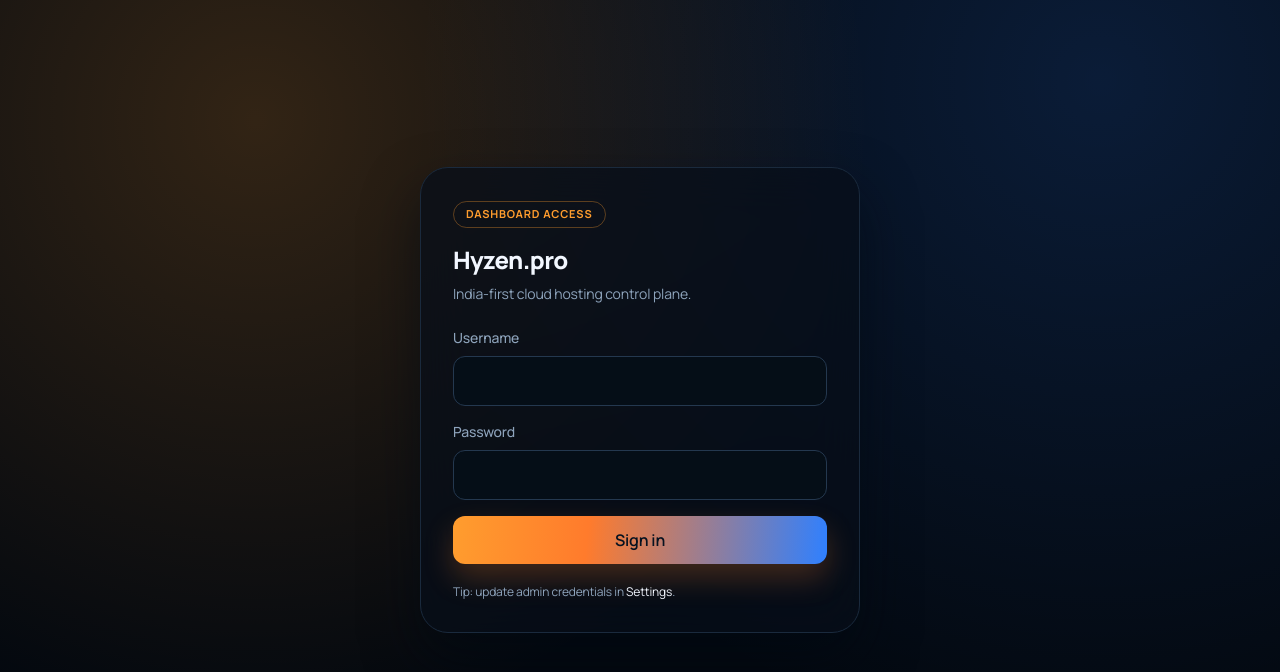
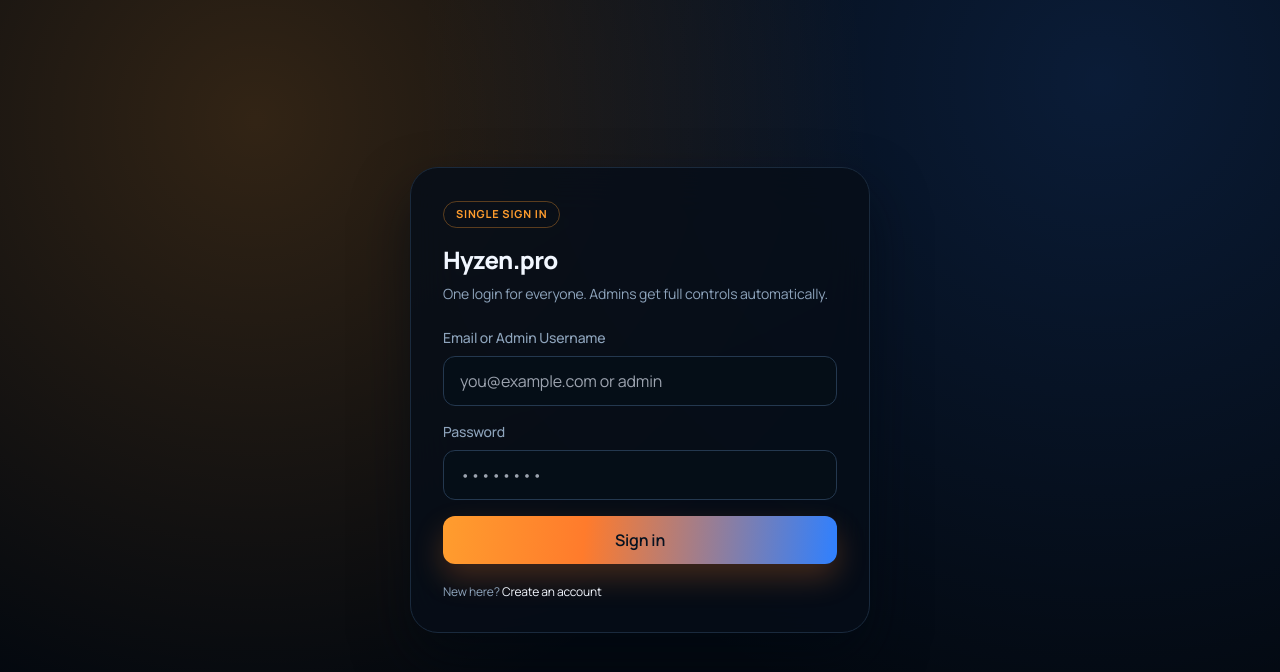
Before and after one commit to abhinavsinghyeah-lgtm/hyzen, a React (Vite) app in the folder frontend/: page /login in a window 1280 px wide. Shown: the top 672 px of the page. Built offline with nearby package versions, Linux system fonts and the light colour scheme.

Commit message:
feat: unify admin/user login flow and clean dashboard copy

```diff
--- a/frontend/src/App.jsx
+++ b/frontend/src/App.jsx
@@ -15,7 +15,6 @@
 import AdminUserContainers from "./pages/AdminUserContainers.jsx";
 import AdminUserContainerControl from "./pages/AdminUserContainerControl.jsx";
 
-import UserLogin from "./pages/User/Login.jsx";
 import UserRegister from "./pages/User/Register.jsx";
 import UserDashboard from "./pages/User/Dashboard.jsx";
 import UserContainers from "./pages/User/Containers.jsx";
@@ -37,7 +36,7 @@
 function RequireUserAuth({ children }) {
   const token = localStorage.getItem("hyzen_user_jwt");
   const location = useLocation();
-  if (!token) return <Navigate to="/user/login" replace state={{ from: location }} />;
+  if (!token) return <Navigate to="/login" replace state={{ from: location }} />;
   return children;
 }
 
@@ -66,17 +65,20 @@
 export default function App() {
   const adminToken = localStorage.getItem("hyzen_jwt");
   const userToken = localStorage.getItem("hyzen_user_jwt");
+  const isAdminUser = api.getUserIsAdmin();
+
+  const defaultAuthedRoute = adminToken || isAdminUser ? "/overview" : userToken ? "/user/dashboard" : "/login";
 
   return (
     <Routes>
-      <Route path="/login" element={adminToken ? <Navigate to="/overview" replace /> : <Login />} />
+      <Route path="/login" element={adminToken || userToken ? <Navigate to={defaultAuthedRoute} replace /> : <Login />} />
 
-      <Route path="/user/login" element={userToken ? <Navigate to="/user/dashboard" replace /> : <UserLogin />} />
+      <Route path="/user/login" element={<Navigate to="/login" replace />} />
       <Route path="/user/register" element={<UserRegister />} />
 
       <Route
         path="/"
-        element={<Navigate to="/user/login" replace />}
+        element={<Navigate to={defaultAuthedRoute} replace />}
       />
 
       <Route
@@ -242,7 +244,7 @@
         }
       />
 
-      <Route path="*" element={<Navigate to={adminToken ? "/overview" : "/user/login"} replace />} />
+      <Route path="*" element={<Navigate to={defaultAuthedRoute} replace />} />
     </Routes>
   );
 }
--- a/frontend/src/api.js
+++ b/frontend/src/api.js
@@ -98,12 +98,14 @@
 
 export function adminLogout() {
   localStorage.removeItem("hyzen_jwt");
+  localStorage.removeItem("hyzen_user_jwt");
   window.location.href = "/login";
 }
 
 export function userLogout() {
   localStorage.removeItem("hyzen_user_jwt");
-  window.location.href = "/user/login";
+  localStorage.removeItem("hyzen_jwt");
+  window.location.href = "/login";
 }
 
 export const api = {
--- a/frontend/src/pages/Login.jsx
+++ b/frontend/src/pages/Login.jsx
@@ -1,6 +1,6 @@
 import React, { useState } from "react";
-import { useNavigate } from "react-router-dom";
-import { apiLogin } from "../api.js";
+import { Link, useLocation, useNavigate } from "react-router-dom";
+import { api, apiLogin } from "../api.js";
 import { brand } from "../config/brand.js";
 
 function accentWithOpacity(hex, alphaHex) {
@@ -9,24 +9,62 @@
 
 export default function Login() {
   const navigate = useNavigate();
-  const [username, setUsername] = useState("");
+  const location = useLocation();
+  const [identifier, setIdentifier] = useState("");
   const [password, setPassword] = useState("");
   const [error, setError] = useState("");
   const [loading, setLoading] = useState(false);
 
   const glowBlue = accentWithOpacity(brand.accentColor, "2b");
   const glowOrange = accentWithOpacity(brand.primaryColor, "30");
+  const fromPath = location.state?.from?.pathname || "";
+
+  function routeAfterUserLogin(token) {
+    const payload = api.decodeJwtPayload(token);
+    if (payload?.is_admin === true) {
+      navigate("/overview", { replace: true });
+      return;
+    }
+
+    if (fromPath.startsWith("/user/")) {
+      navigate(fromPath, { replace: true });
+      return;
+    }
+
+    navigate("/user/dashboard", { replace: true });
+  }
 
   async function onSubmit(e) {
     e.preventDefault();
     setError("");
     setLoading(true);
+
     try {
-      const { token } = await apiLogin({ username, password });
+      localStorage.removeItem("hyzen_jwt");
+      localStorage.removeItem("hyzen_user_jwt");
+
+      try {
+        const userRes = await fetch(`${api.API_BASE_URL}/api/user/login`, {
+          method: "POST",
+          headers: { "Content-Type": "application/json" },
+          body: JSON.stringify({ email: identifier, password }),
+        });
+
+        if (userRes.ok) {
+          const userData = await userRes.json();
+          localStorage.setItem("hyzen_user_jwt", userData.token);
+          routeAfterUserLogin(userData.token);
+          return;
+        }
+      } catch {
+        // Fall back to admin credentials flow.
+      }
+
+      const { token } = await apiLogin({ username: identifier, password });
       localStorage.setItem("hyzen_jwt", token);
-      navigate("/overview");
+      navigate("/overview", { replace: true });
     } catch (err) {
-      setError(err?.message || "Login failed");
+      setError(err?.message || "Invalid credentials");
     } finally {
       setLoading(false);
     }
@@ -42,9 +80,9 @@
       }}
     >
       <div
-        className="w-full max-w-[440px] backdrop-blur-xl rounded-[28px] border transition-all duration-200"
+        className="w-full max-w-[460px] backdrop-blur-xl rounded-[28px] border transition-all duration-200"
         style={{
-          backgroundColor: brand.glassCardBg,
+          backgroundColor: "rgba(7, 14, 24, 0.84)",
           borderColor: brand.border,
           boxShadow: "0 26px 54px rgba(2, 9, 18, 0.56)",
         }}
@@ -52,24 +90,24 @@
         <div className="p-8">
           <div className="mb-6">
             <div className="inline-flex items-center px-3 py-1 rounded-full border mb-4" style={{ borderColor: `${brand.primaryColor}55`, color: brand.primaryColor, fontSize: 11, fontWeight: 700, letterSpacing: 0.8 }}>
-              DASHBOARD ACCESS
+              SINGLE SIGN IN
             </div>
             <div className="text-2xl font-extrabold tracking-tight" style={{ color: brand.textPrimary }}>
               {brand.name}
             </div>
             <div className="mt-2 text-sm" style={{ color: brand.textMuted }}>
-              {brand.tagline}
+              One login for everyone. Admins get full controls automatically.
             </div>
           </div>
 
           <form onSubmit={onSubmit} className="space-y-4">
             <div>
               <label className="block mb-2 text-sm font-medium" style={{ color: brand.textMuted }}>
-                Username
+                Email or Admin Username
               </label>
               <input
-                value={username}
-                onChange={(e) => setUsername(e.target.value)}
+                value={identifier}
+                onChange={(e) => setIdentifier(e.target.value)}
                 className="w-full rounded-xl outline-none transition-all duration-200"
                 style={{
                   backgroundColor: brand.inputBg,
@@ -77,6 +115,7 @@
                   color: brand.textPrimary,
                   padding: "12px 16px",
                 }}
+                placeholder="you@example.com or admin"
               />
             </div>
 
@@ -95,6 +134,7 @@
                   color: brand.textPrimary,
                   padding: "12px 16px",
                 }}
+                placeholder="••••••••"
               />
             </div>
 
@@ -127,7 +167,10 @@
           </form>
 
           <div className="mt-5 text-xs" style={{ color: brand.textMuted }}>
-            Tip: update admin credentials in <span style={{ color: brand.textPrimary }}>Settings</span>.
+            New here?{" "}
+            <Link to="/user/register" style={{ color: brand.textPrimary }}>
+              Create an account
+            </Link>
           </div>
         </div>
       </div>
--- a/frontend/src/pages/Overview.jsx
+++ b/frontend/src/pages/Overview.jsx
@@ -131,7 +131,7 @@
       key: "running",
       label: "Running",
       value: counts.running,
-      hint: "Healthy services",
+      hint: "Currently online",
       Icon: Play,
       tone: brand.onlineColor,
     },
@@ -139,7 +139,7 @@
       key: "stopped",
       label: "Stopped",
       value: counts.stopped,
-      hint: "Needs attention",
+      hint: "Currently offline",
       Icon: Square,
       tone: brand.offlineColor,
     },
@@ -147,7 +147,7 @@
       key: "uptime",
       label: "VPS Uptime",
       value: uptime,
-      hint: "Host stability",
+      hint: "Server uptime",
       Icon: Clock3,
       tone: brand.accentColor,
     },
@@ -165,10 +165,10 @@
         }}
       >
         <div className="inline-flex items-center px-3 py-1 rounded-full border mb-2" style={{ borderColor: `${brand.primaryColor}55`, color: brand.primaryColor, fontSize: 11, fontWeight: 700, letterSpacing: 0.8 }}>
-          CONTROL PLANE
+          DASHBOARD
         </div>
         <div className="text-3xl font-black" style={{ color: brand.textPrimary }}>
-          Infrastructure Overview
+          Overview
         </div>
         <div className="text-sm mt-1" style={{ color: brand.textMuted }}>
           {counts.running} running services across {counts.total} deployments.
@@ -309,10 +309,10 @@
             }}
           >
             <div className="text-sm font-semibold" style={{ color: brand.textPrimary }}>
-              Need Help?
+              Help & Docs
             </div>
             <div className="text-sm mt-1" style={{ color: brand.textMuted }}>
-              Quick docs and best practices.
+              Documentation and quick references.
             </div>
             <button
               type="button"
--- a/frontend/src/pages/User/Register.jsx
+++ b/frontend/src/pages/User/Register.jsx
@@ -42,7 +42,7 @@
       }
 
       await res.json();
-      navigate("/user/login");
+      navigate("/login");
     } catch (err) {
       setError(err?.message || "Registration failed");
     } finally {
@@ -177,7 +177,7 @@
 
           <div className="mt-5 text-xs" style={{ color: brand.textMuted }}>
             Already have an account?{" "}
-            <Link to="/user/login" style={{ color: brand.textPrimary }}>
+            <Link to="/login" style={{ color: brand.textPrimary }}>
               Login
             </Link>
           </div>
```
Also changed, not shown: frontend/src/pages/User/Dashboard.jsx (+4 -4 lines), 5 other files (tests, documents, lock files or other folders).
